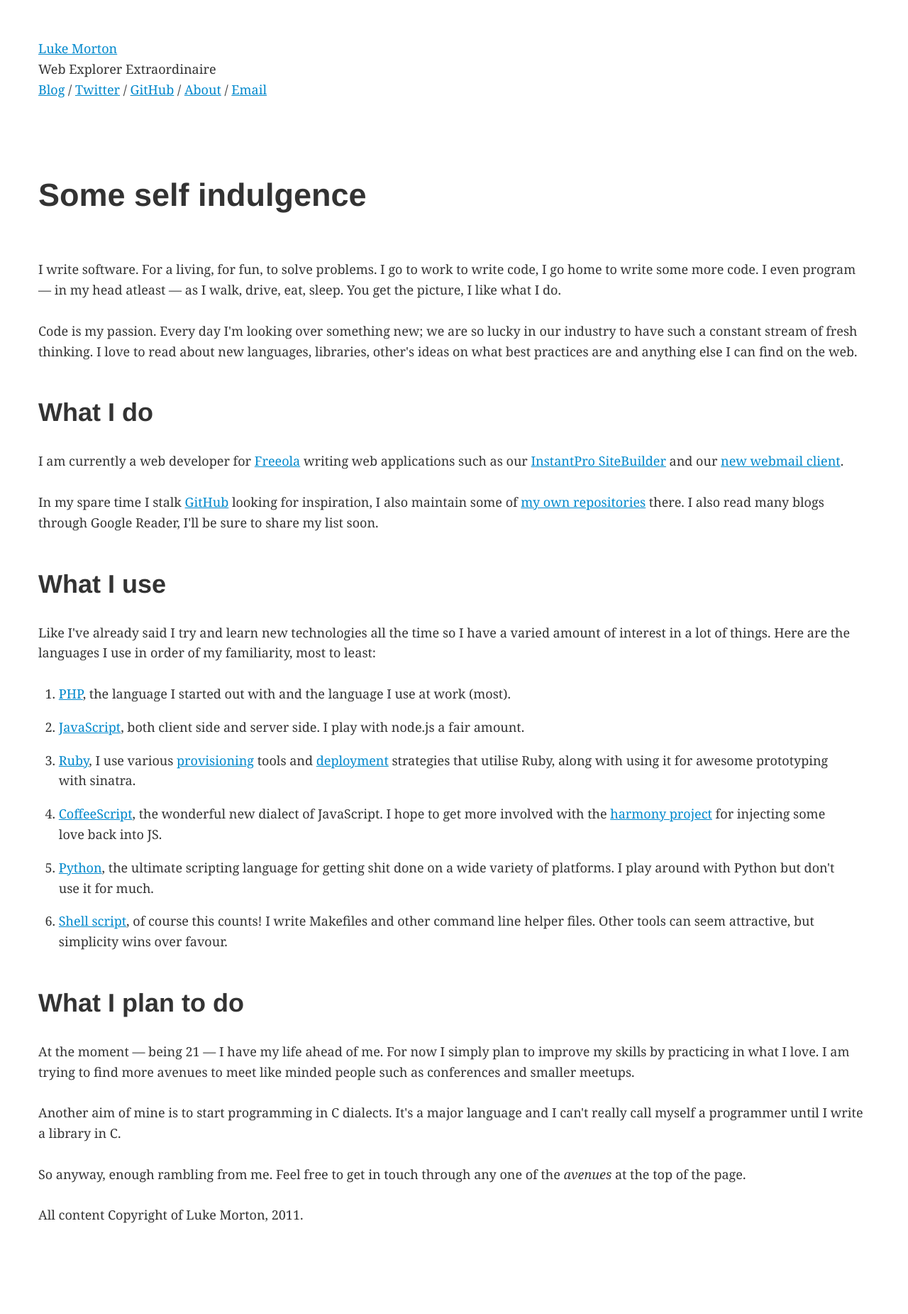
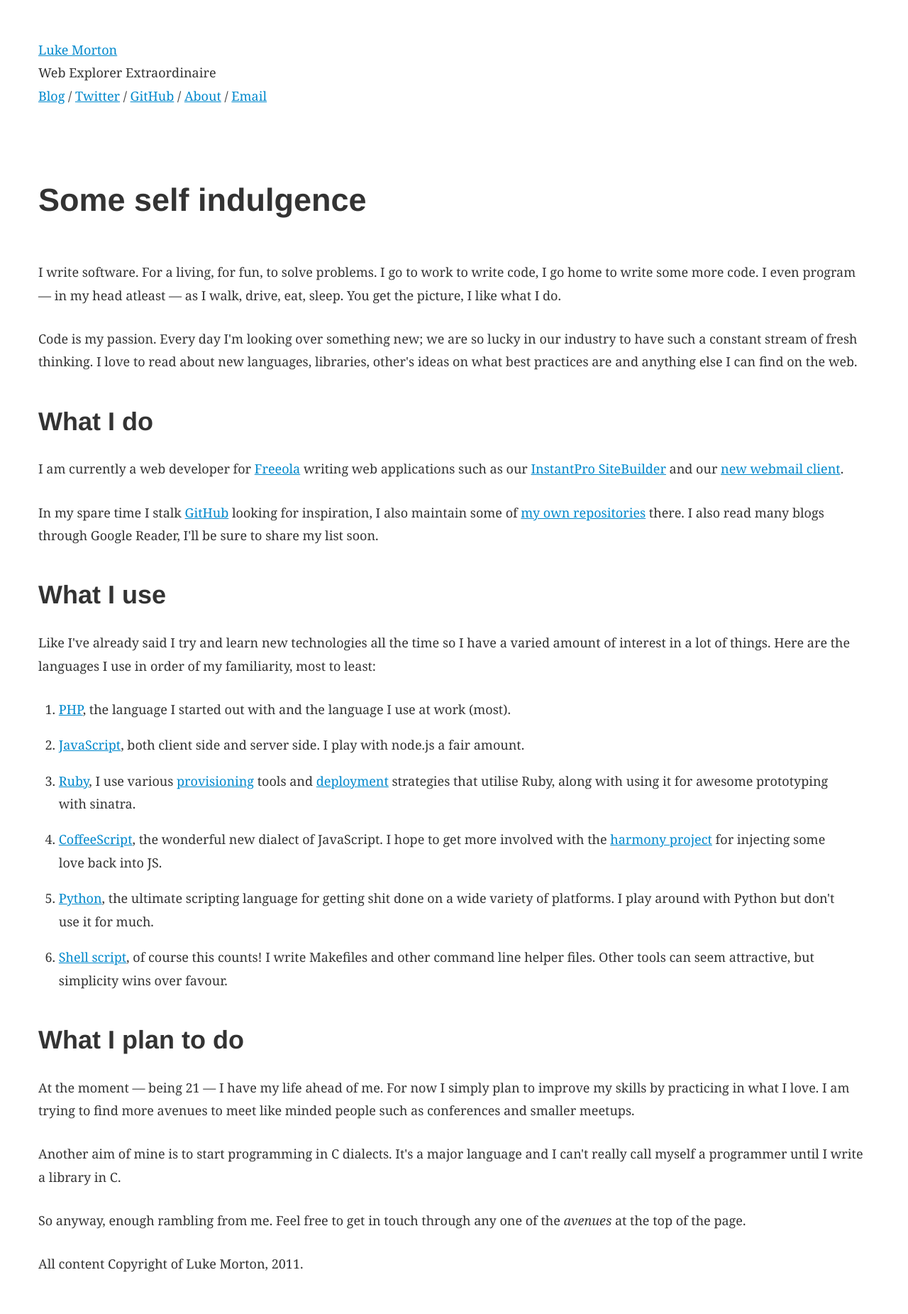
Before and after one commit to lukemorton/lukemorton.co.uk, a PHP site: page /about.html in a window 1280 px wide. Shown: the whole page at 71% size. Before the commit the page ends 1723 px from the top, so only its background shows below. Run offline with PHP 8.4, Linux system fonts and the light colour scheme; some libraries are stand-ins or nearby versions.

Commit message:
Improve spacing and layout

```diff
--- a/public/css/screen.css
+++ b/public/css/screen.css
@@ -1,9 +1,9 @@
 body {
-  margin: 3em;
+  margin: 1em;
 
   font-family: Georgia, "Times New Roman", Times, serif;
-  font-size: 18px;
-  line-height: 1.6;
+  font-size: 16px;
+  line-height: 1.8em;
 
   color: #333333;
   background-color: #ffffff;
@@ -20,7 +20,7 @@ h3,
 h4 {
   font-family: "Helvetica Neue", Helvetica, Arial, sans-serif;
   font-weight: bold;
-  line-height: 2;
+  line-height: 1.8em;
   color: inherit;
   text-rendering: optimizelegibility;
 }
@@ -34,6 +34,10 @@ h3 {
 h1 {
   font-size: 2.5em;
   margin: 2em 0 1em 0;
+}
+
+h1 span {
+  display: block;
 }
 
 h2 {
@@ -116,10 +120,16 @@ a:focus {
   padding-bottom: .5em;
 }
 
-@media only screen and (max-width: 480px) {
+@media only screen and (min-width: 540px) {
+  h1 span {
+    display: inline;
+  }
+}
+
+@media only screen and (min-width: 680px) {
   body {
-    font-size: 16px;
-    margin: 1em;
+    margin: 3em;
+    font-size: 18px;
   }
 }
 
```
